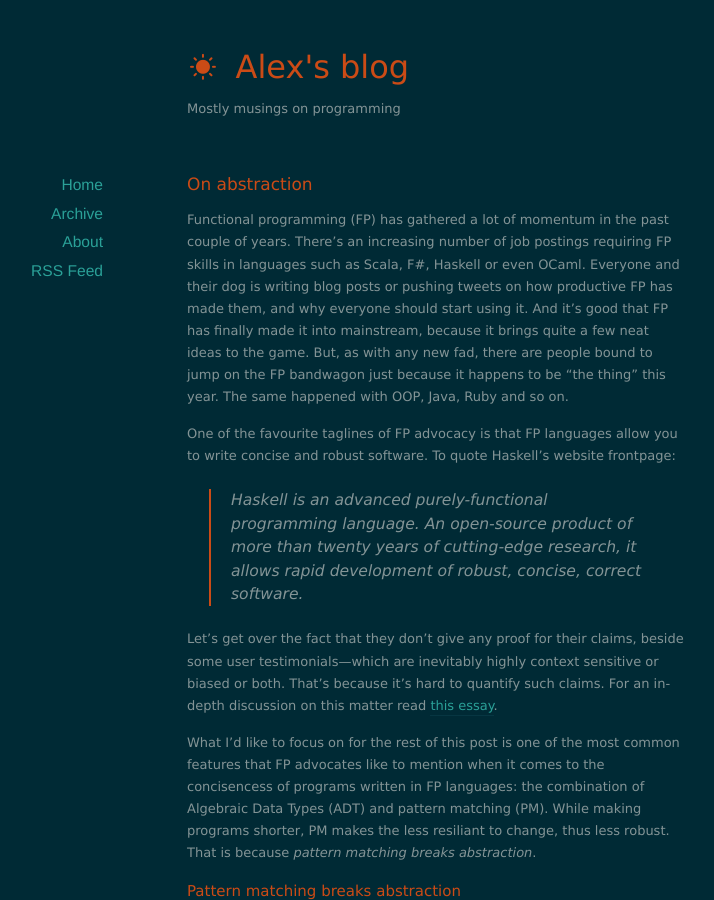
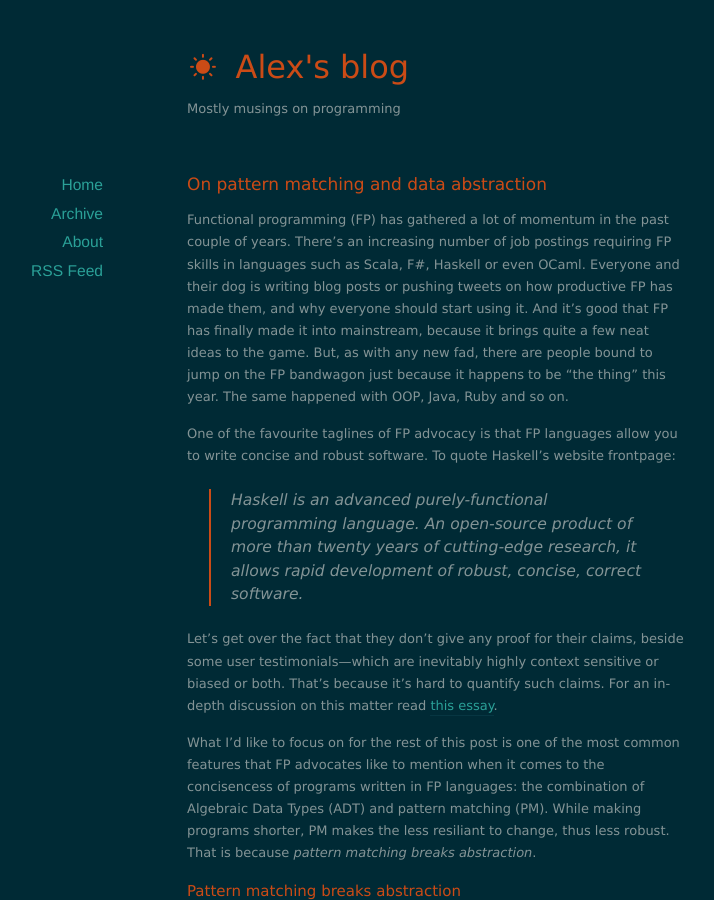
Before and after one commit to muscar/muscar.github.com, a Jekyll site: the page built from _posts/2013-08-07-on-abstraction.md, in a window 1280 px wide and 900 px high. Shown: the whole window, without its empty margins (203-917 px from the left). Built offline with Jekyll 4.4.1, drawn with Linux system fonts in a browser that asks for light colours; nearby versions of some CDN libraries; comment, search, counter and statistics services are not loaded.

Commit message:
Updated the post 'On abstraction'.

```diff
--- a/_posts/2013-08-07-on-abstraction.md
+++ b/_posts/2013-08-07-on-abstraction.md
@@ -1,7 +1,7 @@
 ---
 layout: post
 date: 2013-08-07 09:56
-title: On abstraction
+title: On pattern matching and data abstraction
 tags: Lisp, abstraction, abstract data types, pattern matching, functional programming
 ---
 
```
